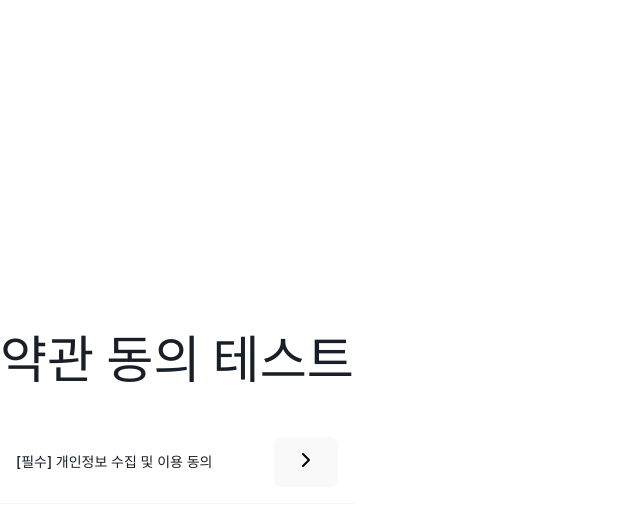
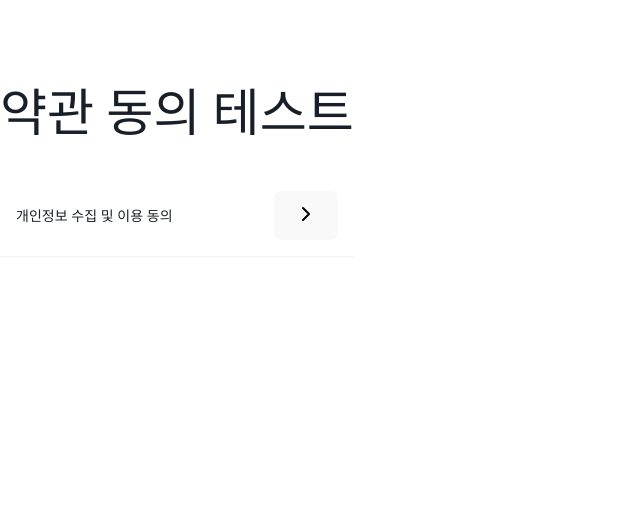
Before and after one commit to hyun7931/react-component, a React (Vite) app: page / in a window 1280 px wide. Shown: the top 508 px of the page, without its empty margins (0-640 px from the left). Built offline with nearby package versions, Linux system fonts and the light colour scheme; a web font is replaced by a local one.

Commit message:
feat: router 제거 및 렌더링 수정

```diff
--- a/src/App.jsx
+++ b/src/App.jsx
@@ -1,19 +1,26 @@
-// src/App.jsx
-import { BrowserRouter } from 'react-router-dom';
+import { useState } from 'react';
 import Agreement from './components/Agreement/Agreement';
 
 function App() {
+  const [isChecked, setIsChecked] = useState(false);
+
   return (
-    <BrowserRouter>
-      <div className="st-container">
-        <h1>약관 동의 테스트</h1>
+      <div className="st-container" style={{
+      display: 'flex',
+      flexDirection: 'column',
+      alignItems: 'center',
+      minHeight: '100vh',
+      paddingTop: '50px'
+      }}>
+      <h1>약관 동의 테스트</h1>
 
         <Agreement
-          title="[필수] 개인정보 수집 및 이용 동의"
-          isChecked={false}
+          title="개인정보 수집 및 이용 동의"
+          isChecked={isChecked}
+          onCheck={() => setIsChecked(!isChecked)}
+          onGoDetail={() => alert('상세보기 클릭!')}
         />
       </div>
-    </BrowserRouter>
   );
 }
 
--- a/src/components/Agreement/Agreement.jsx
+++ b/src/components/Agreement/Agreement.jsx
@@ -1,11 +1,9 @@
 import { useState } from "react";
-import { useNavigate } from "react-router-dom";
 import RightArrow from "./RightArrow";
 import CheckBox from "./CheckBox";
 import Text from "./Text";
 
 const Agreement = ({ title, isChecked, onCheck }) => {
-  const navigate = useNavigate();
   const [isOpen, setIsOpen] = useState(false);
 
   return (
```
